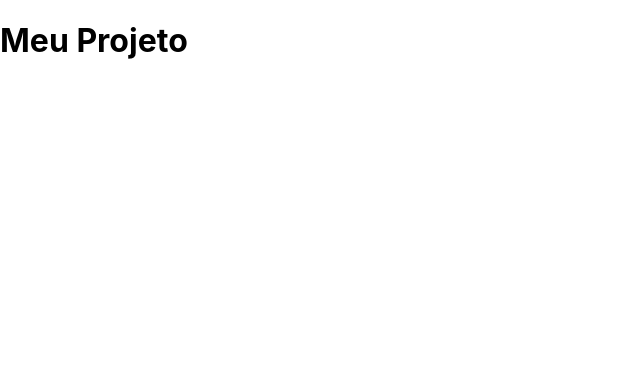
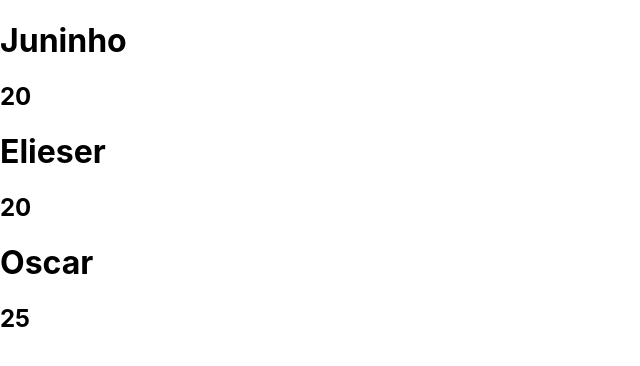
Before and after one commit to JuninhoFreitas/react-curso, a React (Create React App) app in the folder modulo4/meusite/: page / in a window 1280 px wide. Shown: the top 366 px of the page, without its empty margins (0-640 px from the left). Built offline with nearby package versions, Linux system fonts and the light colour scheme.

Commit message:
added lists

```diff
--- a/modulo4/meusite/src/App.js
+++ b/modulo4/meusite/src/App.js
@@ -1,15 +1,30 @@
 import React, {Component} from 'react';
+
+const Lista = (props)=>{
+    return(
+        <div>
+            <h1>{props.name}</h1>
+            <h2>{props.age}</h2>
+        </div>
+    )
+}
 class App extends Component{
    constructor(props){
     super(props);
     this.state={
-
+        listaDePessoas:[
+            {id:1, name: 'Juninho', age:20},
+            {id:2, name: 'Elieser', age:20},
+            {id:3, name: 'Oscar', age:25},
+        ]
     };
    }
     render(){
         return(
             <div>
-                <h1>Meu Projeto</h1>
+                {this.state.listaDePessoas.map((pessoa)=>{
+                    return(<Lista key={pessoa.id} name={pessoa.name} age={pessoa.age}/>)
+                })}
             </div>
         )
     }
```
